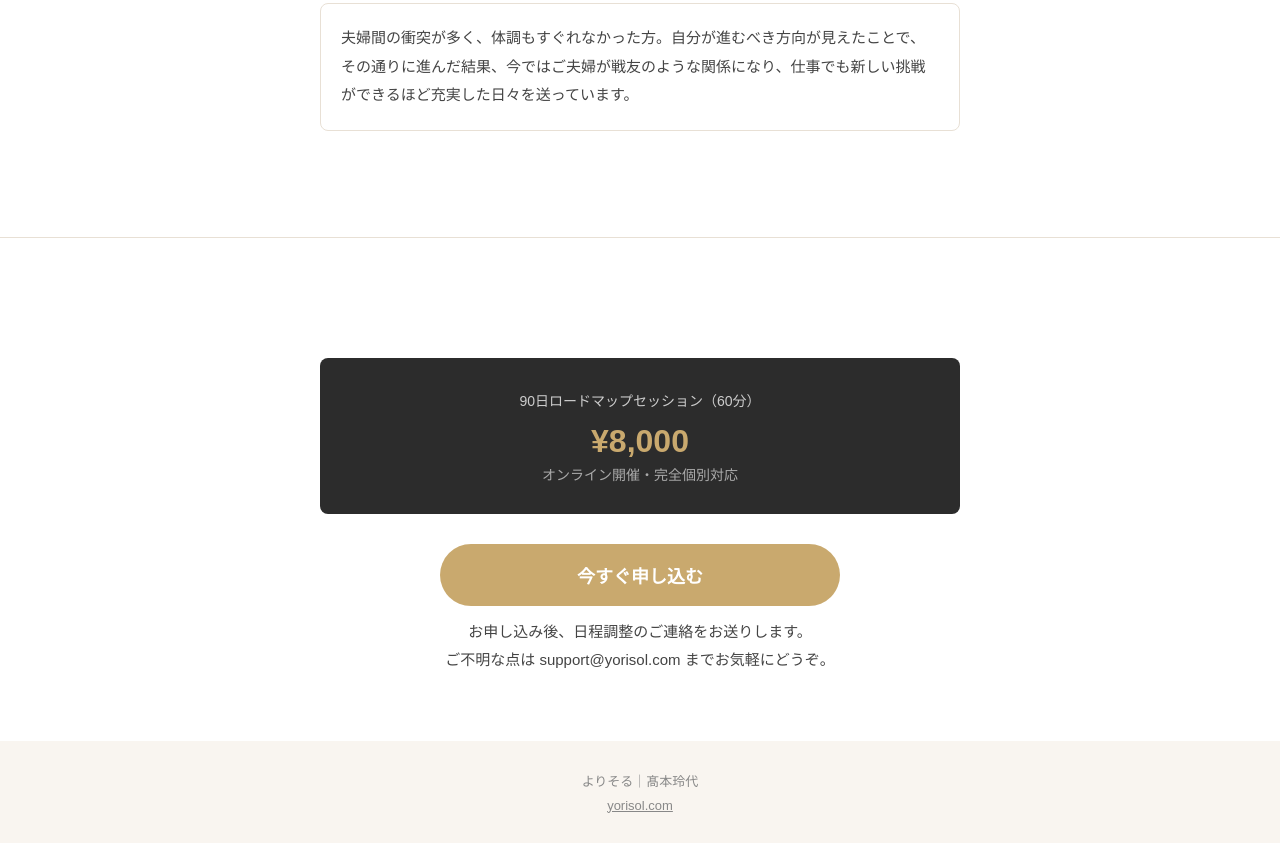
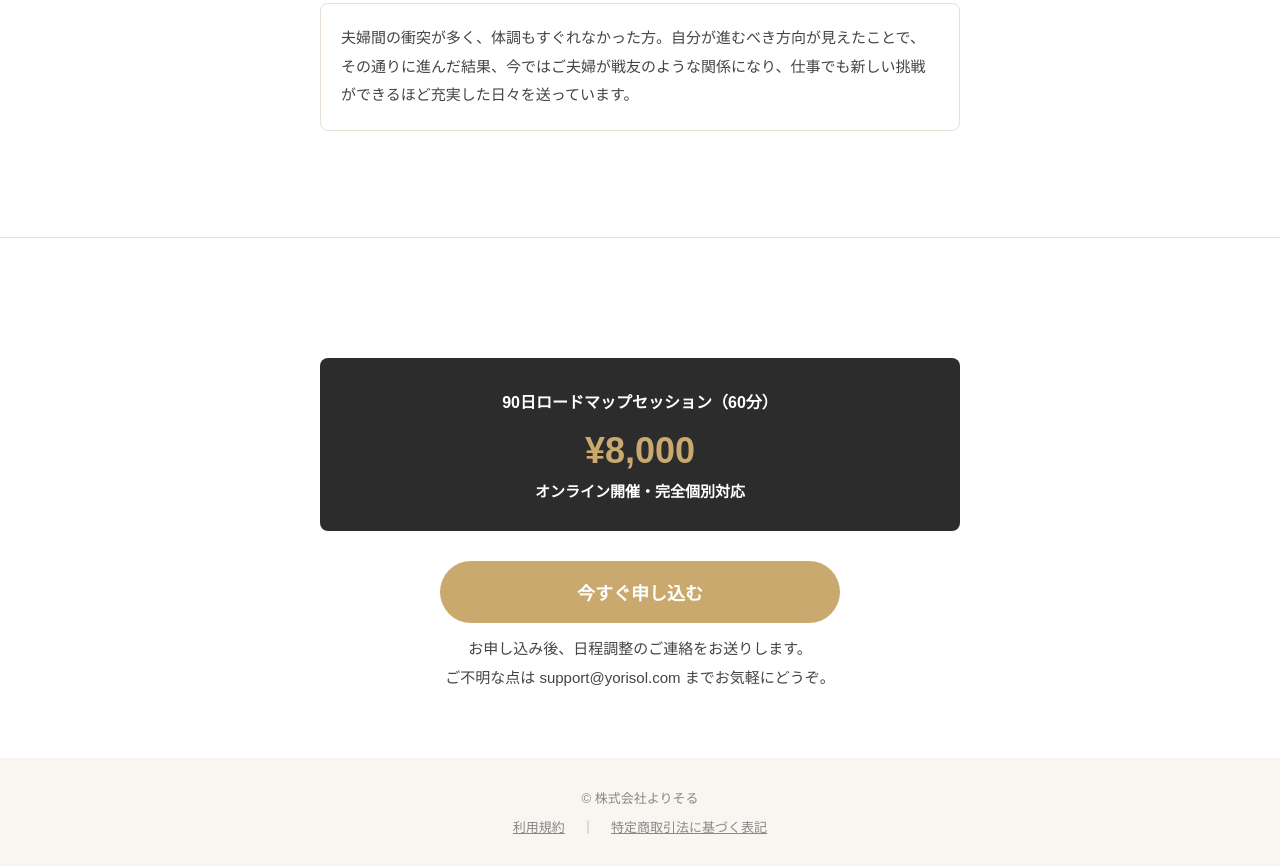
Before and after one commit to Akiyo-T/yorisol-session, a plain HTML site: page index.html in a window 1280 px wide. Shown: the part 2204-3070 px from the top of the page. Before the commit the page ends 3047 px from the top, so only its background shows below. Drawn offline with Linux system fonts and the light colour scheme.

Commit message:
Update index.html

```diff
--- a/index.html
+++ b/index.html
@@ -22,14 +22,16 @@
     .case { border: 1px solid #e8e0d5; border-radius: 8px; padding: 20px; margin-bottom: 16px; }
     .case p { font-size: 15px; margin-bottom: 0; }
     .price-box { background: #2c2c2c; color: #fff; border-radius: 8px; padding: 30px; text-align: center; margin: 30px 0; }
-    .price-box p { color: #ccc; font-size: 14px; margin-bottom: 8px; }
-    .price-box .price { font-size: 32px; font-weight: bold; color: #c9a96e; margin-bottom: 4px; }
-    .price-box .price-sub { font-size: 14px; color: #aaa; }
+    .price-box .price-label { color: #fff; font-size: 16px; font-weight: bold; margin-bottom: 12px; }
+    .price-box .price { font-size: 36px; font-weight: bold; color: #c9a96e; margin-bottom: 8px; }
+    .price-box .price-sub { font-size: 15px; color: #fff; font-weight: bold; }
     .cta-btn { display: block; background: #c9a96e; color: #fff; text-align: center; padding: 18px 30px; border-radius: 50px; font-size: 18px; font-weight: bold; text-decoration: none; max-width: 400px; margin: 0 auto; }
     .cta-btn:hover { background: #b8925a; }
     .note { font-size: 13px; color: #888; text-align: center; margin-top: 12px; }
     .divider { border: none; border-top: 1px solid #e8e0d5; margin: 40px 0; }
     .footer { background: #f9f5f0; padding: 30px 20px; text-align: center; font-size: 13px; color: #888; }
+    .footer a { color: #888; text-decoration: underline; }
+    .footer a:hover { color: #555; }
   </style>
 </head>
 <body>
@@ -94,7 +96,7 @@
 
   <div class="section">
     <div class="price-box">
-      <p>90日ロードマップセッション（60分）</p>
+      <p class="price-label">90日ロードマップセッション（60分）</p>
       <div class="price">¥8,000</div>
       <div class="price-sub">オンライン開催・完全個別対応</div>
     </div>
@@ -103,8 +105,12 @@
   </div>
 
   <div class="footer">
-    <p>よりそる｜髙本玲代</p>
-    <p style="margin-top:8px;"><a href="https://yorisol.com" style="color:#888;">yorisol.com</a></p>
+    <p>© 株式会社よりそる</p>
+    <p style="margin-top:10px;">
+      <a href="https://docs.google.com/document/d/1s0JFnlXSt0dJjBMMBJSeIIePyWYIIGIXxdA-_t9cgj0/edit?usp=sharing" target="_blank">利用規約</a>
+      　｜
+      <a href="https://yorisol.com/static/tokusho.html" target="_blank">特定商取引法に基づく表記</a>
+    </p>
   </div>
 
 </body>
```
